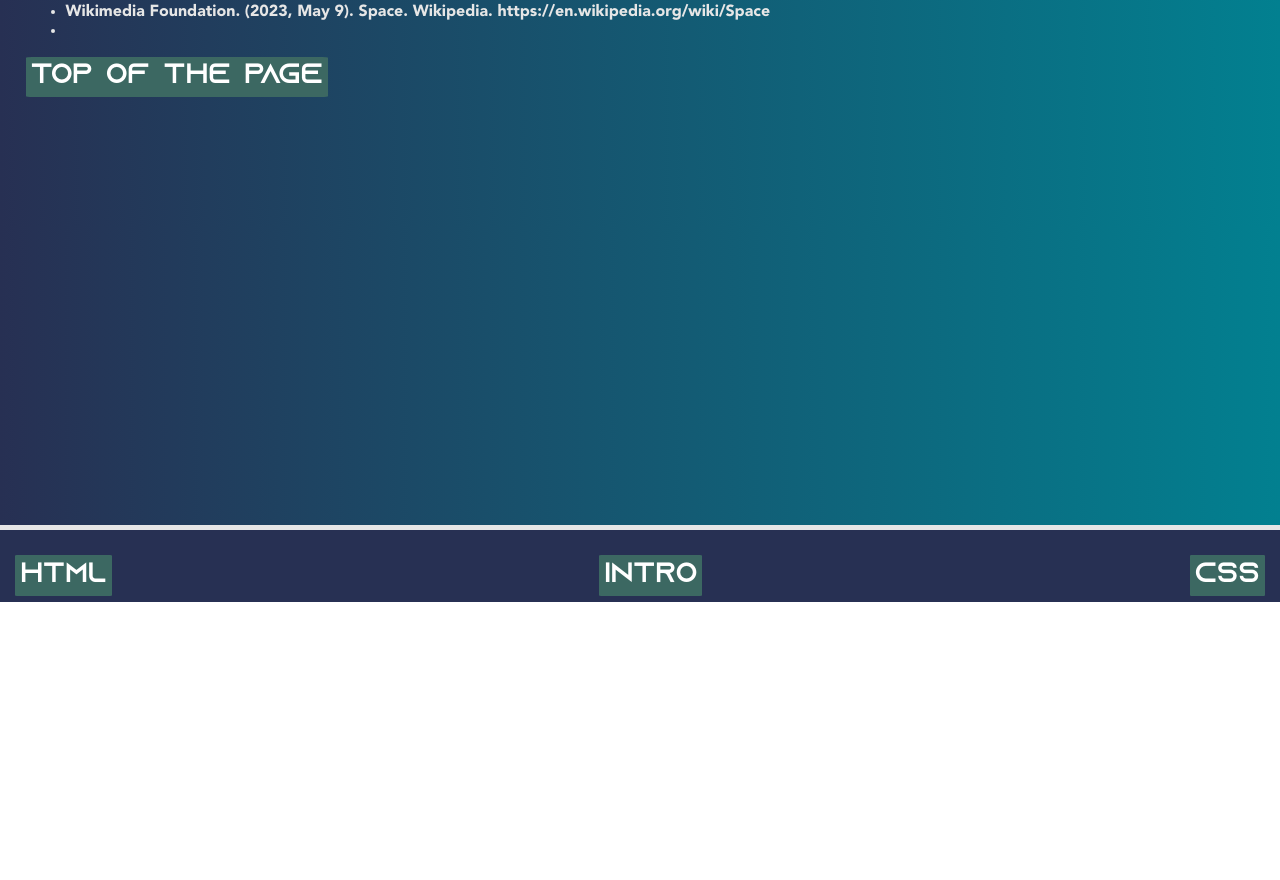
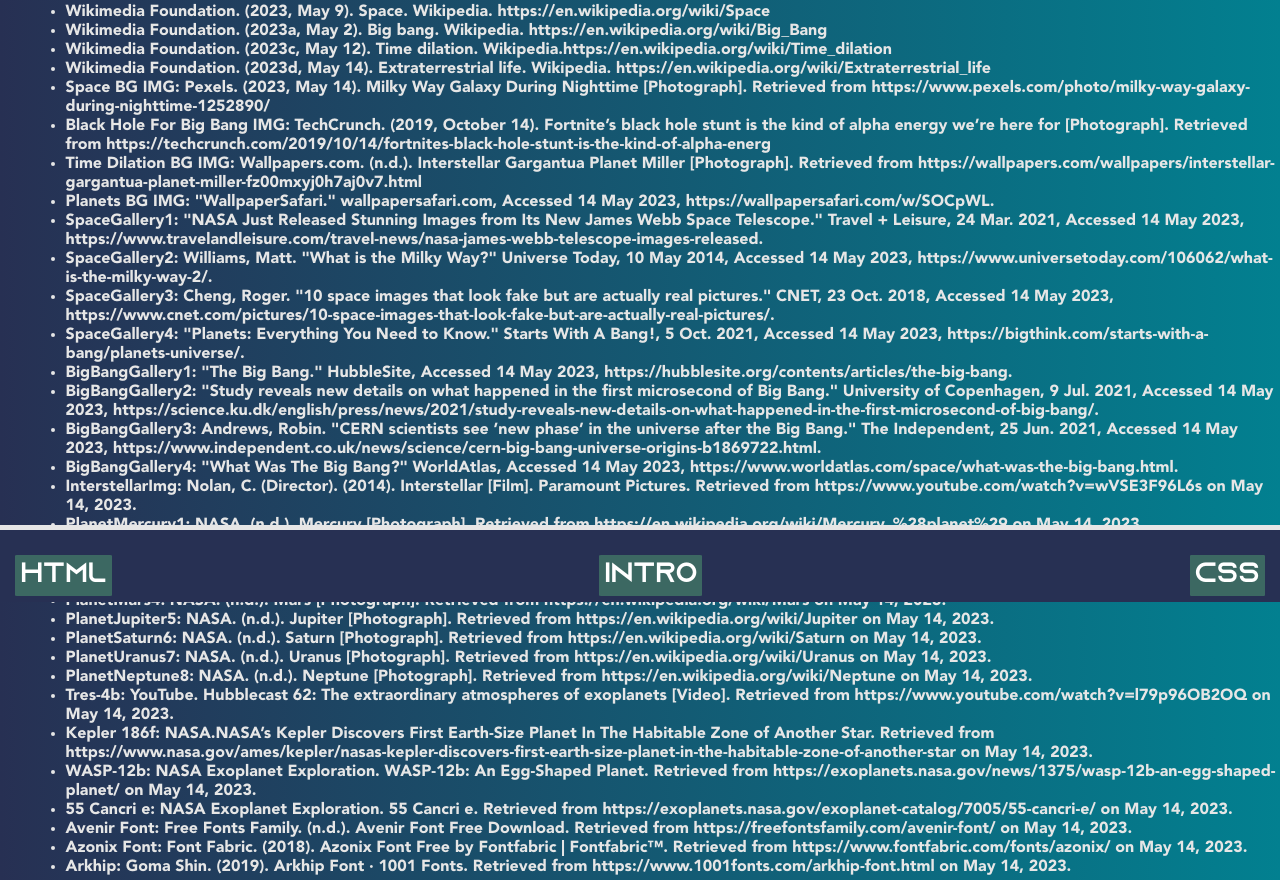
Before and after one commit to SiddiquiMu/home, a plain HTML site: page citations.html in a window 1280 px wide. Shown: the part 198-1078 px from the top of the page. Before the commit the page ends 800 px from the top, so only its background shows below. Drawn offline with Linux system fonts and the light colour scheme.

Commit message:
Add files via upload

```diff
--- a/citations.css
+++ b/citations.css
@@ -105,3 +105,7 @@
     font-family:TitleFont;
     src: url(Arkhip_font.otf);
 }
+
+a{
+    color:#FF8552;
+}
--- a/citations.html
+++ b/citations.html
@@ -23,8 +23,38 @@
         </div>
         <div class="body">
         <ul>
-        <li>Wikimedia Foundation. (2023, May 9). Space. Wikipedia. https://en.wikipedia.org/wiki/Space </li>
-        <li></li>
+        <li>Wikimedia Foundation. (2023, May 9). Space. Wikipedia. https://en.wikipedia.org/wiki/Space</li>
+        <li>Wikimedia Foundation. (2023a, May 2). Big bang. Wikipedia. https://en.wikipedia.org/wiki/Big_Bang</li>
+        <li>Wikimedia Foundation. (2023c, May 12). Time dilation. Wikipedia.https://en.wikipedia.org/wiki/Time_dilation</li>
+        <li>Wikimedia Foundation. (2023d, May 14). Extraterrestrial life. Wikipedia. https://en.wikipedia.org/wiki/Extraterrestrial_life </li>
+        <li>Space BG IMG: Pexels. (2023, May 14). Milky Way Galaxy During Nighttime [Photograph]. Retrieved from https://www.pexels.com/photo/milky-way-galaxy-during-nighttime-1252890/</li>
+        <li>Black Hole For Big Bang IMG: TechCrunch. (2019, October 14). Fortnite&rsquo;s black hole stunt is the kind of alpha energy we&rsquo;re here for [Photograph]. Retrieved from https://techcrunch.com/2019/10/14/fortnites-black-hole-stunt-is-the-kind-of-alpha-energ</li>
+        <li>Time Dilation BG IMG: Wallpapers.com. (n.d.). Interstellar Gargantua Planet Miller [Photograph]. Retrieved from https://wallpapers.com/wallpapers/interstellar-gargantua-planet-miller-fz00mxyj0h7aj0v7.html</li>
+        <li>Planets BG IMG: "WallpaperSafari." wallpapersafari.com, Accessed 14 May 2023, https://wallpapersafari.com/w/SOCpWL.</li>
+        <li>SpaceGallery1: "NASA Just Released Stunning Images from Its New James Webb Space Telescope." Travel + Leisure, 24 Mar. 2021, Accessed 14 May 2023, https://www.travelandleisure.com/travel-news/nasa-james-webb-telescope-images-released.</li>
+        <li>SpaceGallery2: Williams, Matt. "What is the Milky Way?" Universe Today, 10 May 2014, Accessed 14 May 2023, https://www.universetoday.com/106062/what-is-the-milky-way-2/.</li>
+        <li>SpaceGallery3: Cheng, Roger. "10 space images that look fake but are actually real pictures." CNET, 23 Oct. 2018, Accessed 14 May 2023, https://www.cnet.com/pictures/10-space-images-that-look-fake-but-are-actually-real-pictures/.</li>
+        <li>SpaceGallery4: "Planets: Everything You Need to Know." Starts With A Bang!, 5 Oct. 2021, Accessed 14 May 2023, https://bigthink.com/starts-with-a-bang/planets-universe/.</li>
+        <li>BigBangGallery1: "The Big Bang." HubbleSite, Accessed 14 May 2023, https://hubblesite.org/contents/articles/the-big-bang.</li>
+        <li>BigBangGallery2: "Study reveals new details on what happened in the first microsecond of Big Bang." University of Copenhagen, 9 Jul. 2021, Accessed 14 May 2023, https://science.ku.dk/english/press/news/2021/study-reveals-new-details-on-what-happened-in-the-first-microsecond-of-big-bang/.</li>
+        <li>BigBangGallery3: Andrews, Robin. "CERN scientists see &rsquo;new phase&rsquo; in the universe after the Big Bang." The Independent, 25 Jun. 2021, Accessed 14 May 2023, https://www.independent.co.uk/news/science/cern-big-bang-universe-origins-b1869722.html.</li>
+        <li>BigBangGallery4: "What Was The Big Bang?" WorldAtlas, Accessed 14 May 2023, https://www.worldatlas.com/space/what-was-the-big-bang.html.</li>
+        <li>InterstellarImg: Nolan, C. (Director). (2014). Interstellar [Film]. Paramount Pictures. Retrieved from https://www.youtube.com/watch?v=wVSE3F96L6s on May 14, 2023.</li>
+        <li>PlanetMercury1: NASA. (n.d.). Mercury [Photograph]. Retrieved from https://en.wikipedia.org/wiki/Mercury_%28planet%29 on May 14, 2023.</li>
+        <li>PlanetVenus2: NASA. (n.d.). Venus [Photograph]. Retrieved from https://www.space.com/44-venus-second-planet-from-the-sun-brightest-planet-in-solar-system.html on May 14, 2023.</li>
+        <li>PlanetEarth3: NASA. (n.d.). Earth [Photograph]. Retrieved from https://en.wikipedia.org/wiki/Earth on May 14, 2023.</li>
+        <li>PlanetMars4: NASA. (n.d.). Mars [Photograph]. Retrieved from https://en.wikipedia.org/wiki/Mars on May 14, 2023.</li>
+        <li>PlanetJupiter5: NASA. (n.d.). Jupiter [Photograph]. Retrieved from https://en.wikipedia.org/wiki/Jupiter on May 14, 2023.</li>
+        <li>PlanetSaturn6: NASA. (n.d.). Saturn [Photograph]. Retrieved from https://en.wikipedia.org/wiki/Saturn on May 14, 2023.</li>
+        <li>PlanetUranus7: NASA. (n.d.). Uranus [Photograph]. Retrieved from https://en.wikipedia.org/wiki/Uranus on May 14, 2023.</li>
+        <li>PlanetNeptune8: NASA. (n.d.). Neptune [Photograph]. Retrieved from https://en.wikipedia.org/wiki/Neptune on May 14, 2023.</li>
+        <li>Tres-4b: YouTube. Hubblecast 62: The extraordinary atmospheres of exoplanets [Video]. Retrieved from https://www.youtube.com/watch?v=l79p96OB2OQ on May 14, 2023.</li>
+        <li>Kepler 186f: NASA.NASA&rsquo;s Kepler Discovers First Earth-Size Planet In The Habitable Zone of Another Star. Retrieved from https://www.nasa.gov/ames/kepler/nasas-kepler-discovers-first-earth-size-planet-in-the-habitable-zone-of-another-star on May 14, 2023.</li>
+        <li>WASP-12b: NASA Exoplanet Exploration. WASP-12b: An Egg-Shaped Planet. Retrieved from https://exoplanets.nasa.gov/news/1375/wasp-12b-an-egg-shaped-planet/ on May 14, 2023.</li>
+        <li>55 Cancri e: NASA Exoplanet Exploration. 55 Cancri e. Retrieved from https://exoplanets.nasa.gov/exoplanet-catalog/7005/55-cancri-e/ on May 14, 2023.</li>
+        <li>Avenir Font: Free Fonts Family. (n.d.). Avenir Font Free Download. Retrieved from https://freefontsfamily.com/avenir-font/ on May 14, 2023.</li>
+        <li>Azonix Font: Font Fabric. (2018). Azonix Font Free by Fontfabric | Fontfabric™. Retrieved from https://www.fontfabric.com/fonts/azonix/ on May 14, 2023.</li>
+        <li>Arkhip: Goma Shin. (2019). Arkhip Font · 1001 Fonts. Retrieved from https://www.1001fonts.com/arkhip-font.html on May 14, 2023.</li>
         </ul>
         <a class="button" href="#Title">Top Of The Page</a>
         </div>
```
Also changed, not shown: bigbang.html (+2 -2 lines), timedilation.html (+3 -3 lines).
